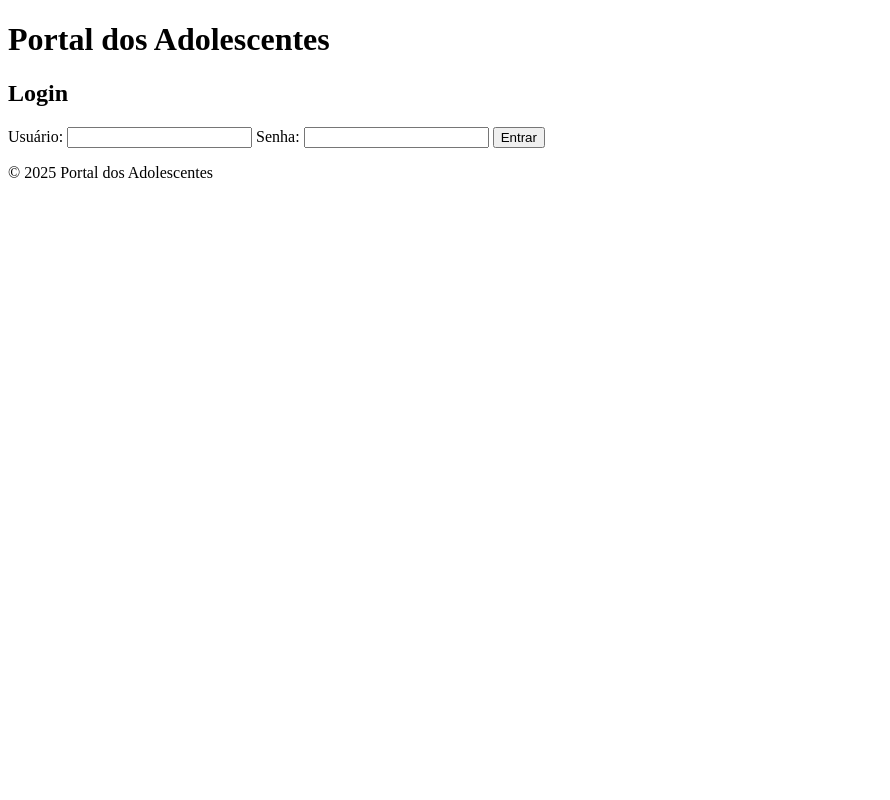
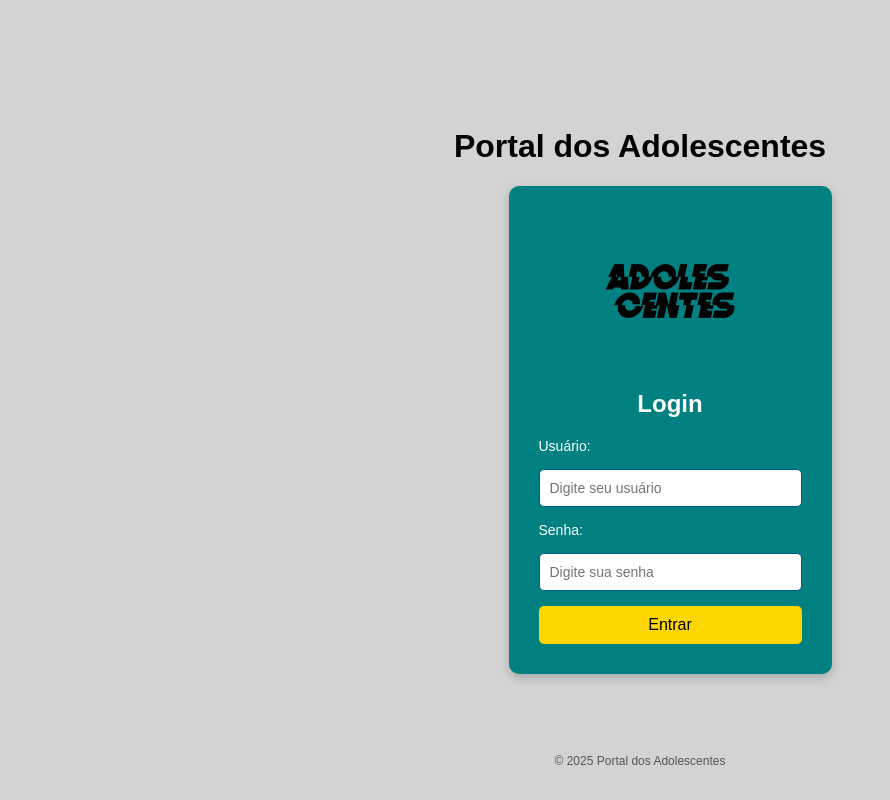
Before and after one commit to gabrielsf-99/portal_adolescentes_SIBA, a Flask app: template backend/templates/login.html in a window 1280 px wide. Shown: the whole page, without its empty margins (0-890 px from the left). Run offline with Flask 3, Linux system fonts and the light colour scheme; the template is opened without the code that fills it, so the values that code supplies are empty.

Commit message:
feat: Configurando página de login

```diff
--- a/backend/app.py
+++ b/backend/app.py
@@ -1,10 +1,30 @@
-from flask import Flask, render_template
+from flask import Flask, render_template, request, redirect, url_for
 
 app = Flask(__name__)
 
+# Usuários fictícios para teste
+usuarios = {"lider": "1234", "usuario": "abcd"}
+
 @app.route('/')
 def home():
-    return render_template('base.html')
+    return redirect(url_for('login'))
+
+@app.route('/login', methods=['GET', 'POST'])
+def login():
+    if request.method == 'POST':
+        username = request.form.get('username')
+        password = request.form.get('password')
+
+        if username in usuarios and usuarios[username] == password:
+            return redirect(url_for('dashboard', user=username))
+        else:
+            return render_template('login.html', error="Usuário ou senha inválidos!", show_header=False)
+
+    return render_template('login.html', show_header=False)
+
+@app.route('/dashboard/<user>')
+def dashboard(user):
+    return f"<h1>Bem-vindo, {user}!</h1><p>Esta é a sua página inicial.</p>"
 
 if __name__ == '__main__':
     app.run(debug=True)
--- a/backend/static/css/style.css
+++ b/backend/static/css/style.css
@@ -0,0 +1,108 @@
+/* Paleta de Cores */
+:root {
+    --primary-color: #008080; /* Primeiro tom da paleta */
+    --secondary-color: #005b8c; /* Segundo tom */
+    --accent-color: #4b0082; /* Terceiro tom */
+    --error-color: #ff4b5c; /* Quarto tom */
+    --highlight-color: #ffd700; /* Quinto tom */
+    --background-color: #d3d3d3; /* Sexto tom */
+}
+
+/* Geral */
+body {
+    margin: 0;
+    padding: 0;
+    font-family: Arial, sans-serif;
+    background-color: var(--background-color);
+    display: flex;
+    justify-content: center;
+    align-items: center;
+    flex-direction: column;
+    height: 100vh;
+}
+
+/* Título */
+.title-container {
+    text-align: center;
+    margin-bottom: 30px;
+}
+
+.title-container h1 {
+    font-size: 32px;
+    color: var(--primary-color);
+}
+
+/* Container de Login */
+.login-container {
+    background-color: var(--primary-color);
+    padding: 30px;
+    border-radius: 10px;
+    box-shadow: 0 4px 10px rgba(0, 0, 0, 0.2);
+    width: 100%;
+    max-width: 400px;
+    text-align: center;
+    color: white;
+    margin-bottom: 20px;
+}
+
+.logo {
+    max-width: 150px;
+    margin-bottom: 20px;
+}
+
+h2 {
+    margin: 0 0 20px 0;
+}
+
+form {
+    display: flex;
+    flex-direction: column;
+    gap: 15px;
+}
+
+label {
+    font-size: 14px;
+    text-align: left;
+}
+
+input {
+    padding: 10px;
+    border: 1px solid var(--secondary-color);
+    border-radius: 5px;
+    font-size: 14px;
+}
+
+button {
+    background-color: var(--highlight-color);
+    color: black;
+    border: none;
+    padding: 10px;
+    border-radius: 5px;
+    font-size: 16px;
+    cursor: pointer;
+    transition: background-color 0.3s;
+}
+
+button:hover {
+    background-color: var(--accent-color);
+    color: white;
+}
+
+.error-message {
+    color: var(--error-color);
+    margin-top: 10px;
+    font-size: 14px;
+    text-align: center;
+}
+
+/* Rodapé */
+footer {
+    text-align: center; /* Centraliza o texto do rodapé */
+    position: fixed;    /* Fixa o rodapé na parte inferior */
+    bottom: 0;
+    width: 100%;
+    padding: 20px 0;
+    background-color: var(--background-color); /* Cor de fundo do rodapé */
+    font-size: 12px;
+    color: #555;
+}
--- a/backend/templates/base.html
+++ b/backend/templates/base.html
@@ -7,9 +7,11 @@
     <link rel="stylesheet" href="{{ url_for('static', filename='css/style.css') }}">
 </head>
 <body>
+    {% if show_header is not defined or show_header %}
     <header>
         <h1>Portal dos Adolescentes</h1>
     </header>
+    {% endif %}
     <main>
         {% block content %}{% endblock %}
     </main>
--- a/backend/templates/login.html
+++ b/backend/templates/login.html
@@ -1,16 +1,24 @@
 {% extends "base.html" %}
 
-{% block title %}Login{% endblock %}
+{% block title %}Login - Portal dos Adolescentes{% endblock %}
 
 {% block content %}
+<div class="login-page">
     <div class="login-container">
+        <img src="{{ url_for('static', filename='logo.png') }}" alt="Logo do Portal" class="logo">
         <h2>Login</h2>
         <form method="POST" action="/login">
             <label for="username">Usuário:</label>
-        <input type="text" id="username" name="username" required>
+            <input type="text" id="username" name="username" placeholder="Digite seu usuário" required>
+
             <label for="password">Senha:</label>
-        <input type="password" id="password" name="password" required>
+            <input type="password" id="password" name="password" placeholder="Digite sua senha" required>
+
             <button type="submit">Entrar</button>
         </form>
+        {% if error %}
+        <p class="error-message">{{ error }}</p>
+        {% endif %}
+    </div>
 </div>
 {% endblock %}
```
Also changed, not shown: backend/static/logo.png (added). Lines whose indentation alone changed are shown as unchanged.
